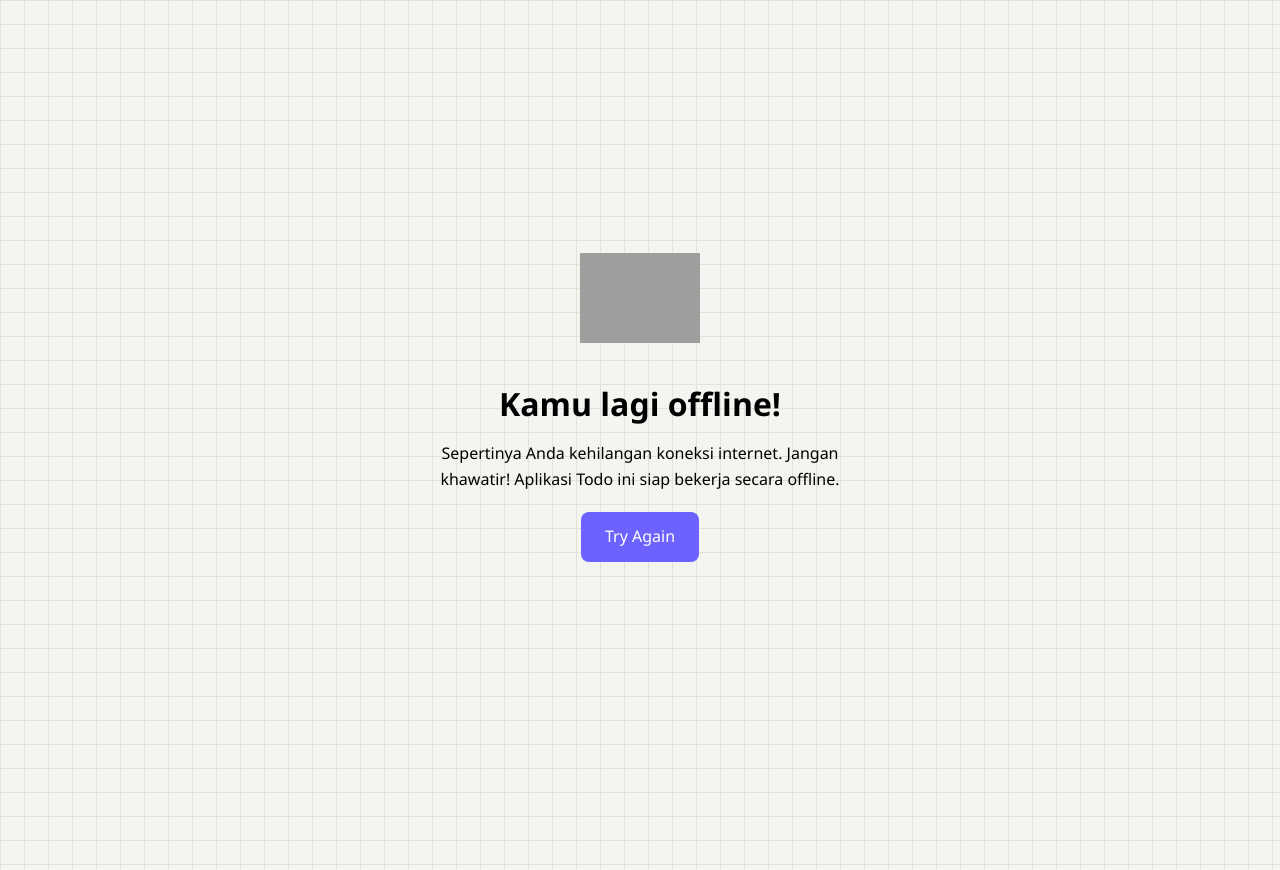
After one commit to IF-Pemrograman-Web-A/5025251075_Todo-App, a PHP site: page /offline.html in a window 1280 px wide. The commit adds this page. Run offline with PHP 8.4, Linux system fonts and the light colour scheme; grey boxes are pictures that could not be loaded.

Commit message:
add new pwa

```diff
--- /dev/null
+++ b/public/offline.html
@@ -0,0 +1,67 @@
+<!doctype html>
+<html lang="en">
+  <head>
+    <meta charset="UTF-8" />
+    <meta name="viewport" content="width=device-width, initial-scale=1.0" />
+
+    <meta name="theme-color" content="#6c63ff" />
+
+    <title>You're Offline - Todo App</title>
+
+    <link rel="stylesheet" href="style.css" />
+
+    <style>
+      .offline-container {
+        min-height: 100vh;
+        display: flex;
+        flex-direction: column;
+        justify-content: center;
+        align-items: center;
+        text-align: center;
+        padding: 24px;
+      }
+
+      .offline-container img {
+        width: 120px;
+        height: 120px;
+        object-fit: contain;
+        margin-bottom: 20px;
+      }
+
+      .offline-container h1 {
+        margin-bottom: 12px;
+      }
+
+      .offline-container p {
+        max-width: 400px;
+        line-height: 1.6;
+        margin-bottom: 20px;
+      }
+
+      .retry-button {
+        padding: 12px 24px;
+        border: none;
+        border-radius: 8px;
+        background: #6c63ff;
+        color: white;
+        cursor: pointer;
+        text-decoration: none;
+      }
+    </style>
+  </head>
+
+  <body>
+    <main class="offline-container">
+      <img src="icons/icon-192.png" alt="Todo App Icon" />
+
+      <h1>Kamu lagi offline!</h1>
+
+      <p>
+        Sepertinya Anda kehilangan koneksi internet. Jangan khawatir! Aplikasi
+        Todo ini siap bekerja secara offline.
+      </p>
+
+      <a href="../index.php" class="retry-button"> Try Again </a>
+    </main>
+  </body>
+</html>
```
Also changed, not shown: includes/header.php (+16 -2 lines), public/script.js (+40 -0 lines), public/sw.js (+92 -35 lines), public/manifest.webmanifest (added).
